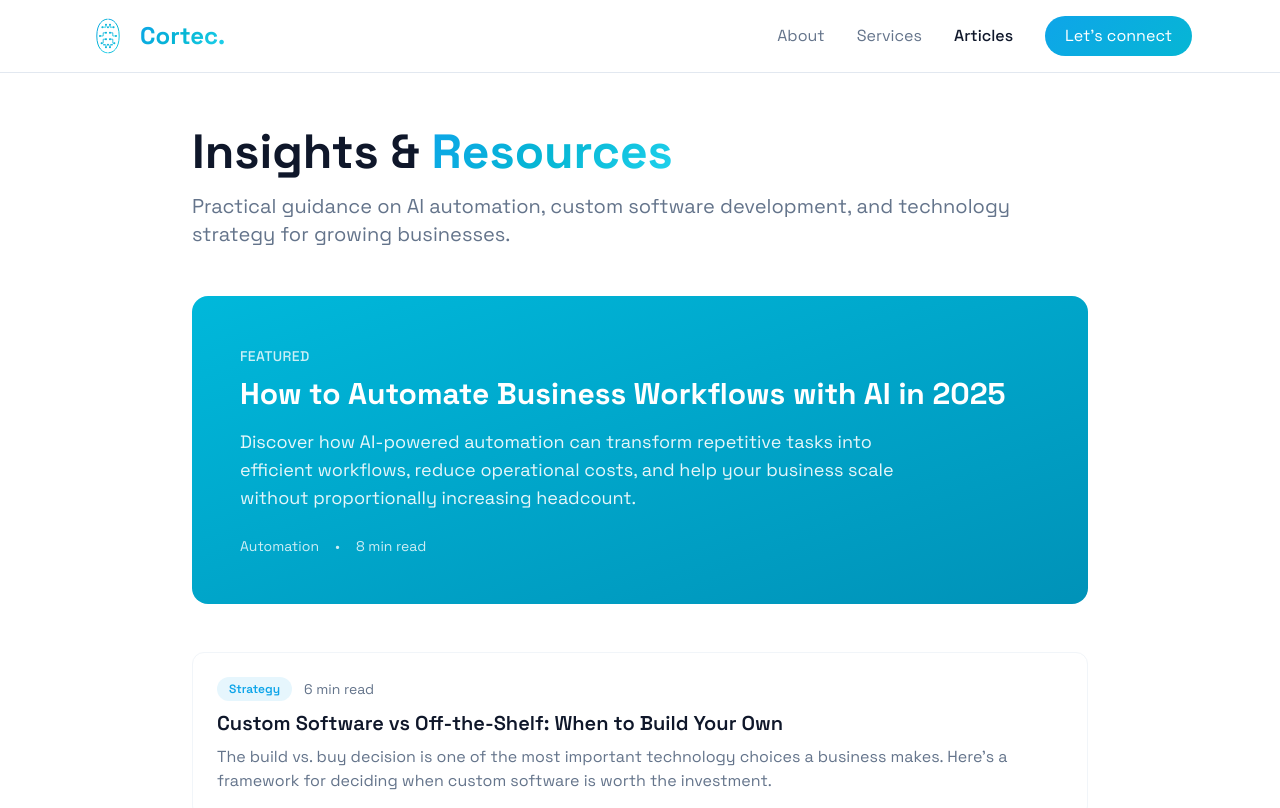
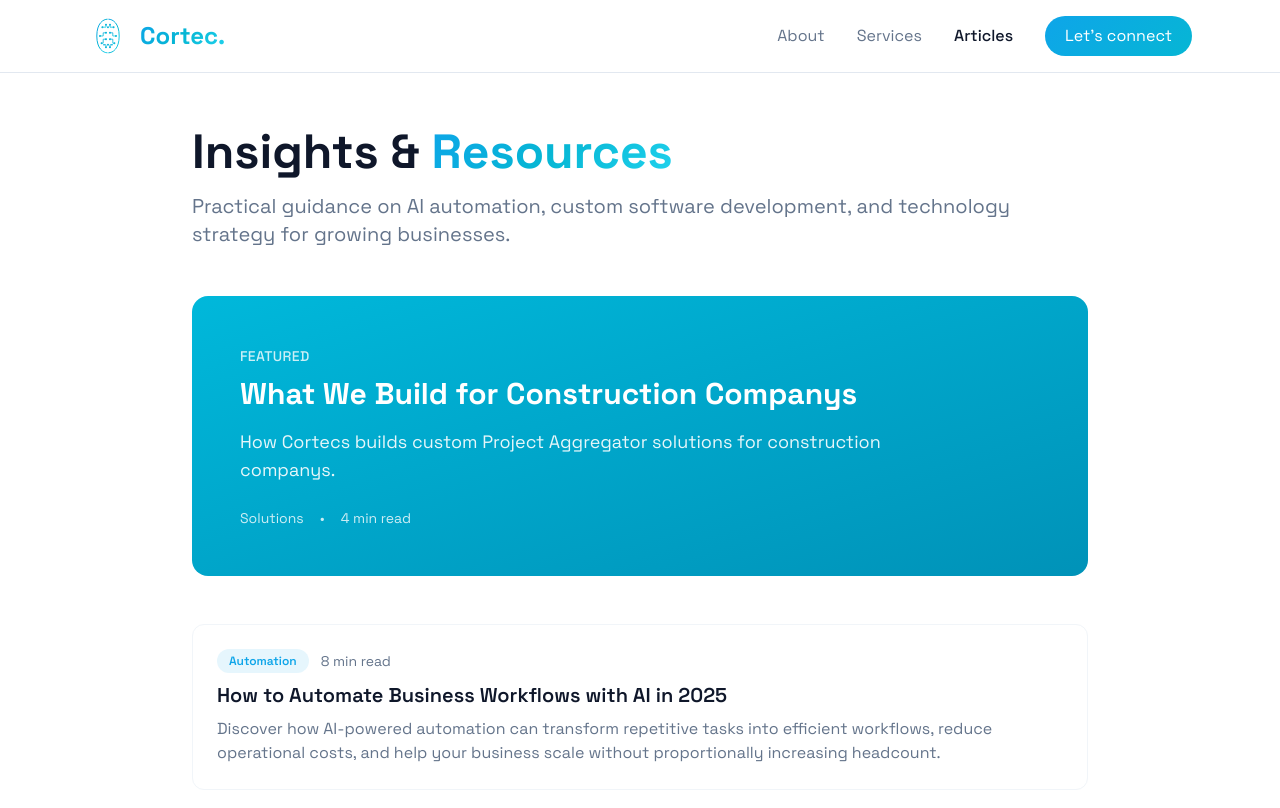
Before and after one commit to CortecSolutions/cortecs-website, a Next.js app: page /blog in a window 1280 px wide. Shown: the top 808 px of the page. Built offline with nearby package versions, Linux system fonts and the light colour scheme.

Commit message:
Add blog: What We Build for Construction Companys

```diff
--- a/src/app/blog/data.ts
+++ b/src/app/blog/data.ts
@@ -1,4 +1,37 @@
 export const posts = [
+  {
+    slug: "construction-company-automation",
+    title: "What We Build for Construction Companys",
+    metaTitle: "Project Aggregator for Construction Company | Cortecs",
+    metaDescription: "See how we help construction companys automate with custom solutions.",
+    excerpt: "How Cortecs builds custom Project Aggregator solutions for construction companys.",
+    category: "Solutions",
+    readTime: "4 min read",
+    publishedAt: "2026-03-06",
+    content: `
+## The Reality of Project Aggregation
+
+As a construction company, you wear many hats. From estimating to scheduling, and from managing materials to overseeing labor, every day is a battle to stay organized and on top of things. The constant juggling act of coordinating multiple projects, teams, and stakeholders can be overwhelming. You're constantly searching for ways to optimize your workflow, but it's like trying to find a needle in a haystack – it's just not efficient.
+
+The pain of project aggregation is felt across every department. From the estimators who have to sift through countless bid documents to find the relevant info, to the schedulers who spend hours researching and recalculating timelines, every hour lost to manual labor is an hour that could be spent on more critical tasks. This isn't just about getting more done – it's about reducing the stress and uncertainty that comes with not having a clear picture of what's happening on each project. It's about being able to focus on what really matters: building great projects, not just managing the paperwork.
+
+## What Changes with Automation
+
+When you bring automation into the mix, everything changes. The data that was once scattered and hard to access becomes clean and actionable. The spreadsheets and calendars that were once the lifeline of your operations are replaced with software that can actually process the information and provide real-time insights. Suddenly, you're not just reacting to changes – you're anticipating them. You're not just managing the symptoms of disorganization – you're treating the disease itself.
+
+Automation also means that you're no longer at the mercy of email, phone calls, and physical meetings. You're not tied to a desk or waiting for someone to drop you a message. With our project aggregator, you can access all your projects in one place, from any device. You can see the entire timeline, from planning to completion, without having to dig through multiple sources. You can make decisions based on data, not guesswork.
+
+## What We Build for Them
+
+At Cortecs, we don't just build automation systems – we build solutions. We take the complexities of project management and break them down into simple, intuitive tools that actually work. We work closely with construction companies like yours to understand your unique pain points and tailor our solutions to meet your needs. We're not just a vendor – we're partners. We're here to help you succeed, not just to sell you something.
+
+Our project aggregator is just one part of our suite of automation tools. We've helped companies like yours streamline their estimating, reduce their administrative burden, and increase their productivity. We've seen firsthand the impact that automation can have on a business – from reduced stress to increased revenue. And we're always looking for new ways to improve and expand our offerings.
+
+## Visit Cortecs.ca
+
+If you're tired of feeling like you're drowning in paperwork and meetings, it's time to take back control. At Cortecs, we're here to help. Our project aggregator is just the beginning – we're always innovating and pushing the boundaries of what's possible. Visit cortecs.ca to learn more about how we can help your construction company thrive. Let's build a better future, together.
+    `,
+  },
   {
     slug: "how-to-automate-business-workflows-with-ai",
     title: "How to Automate Business Workflows with AI in 2025",
```
